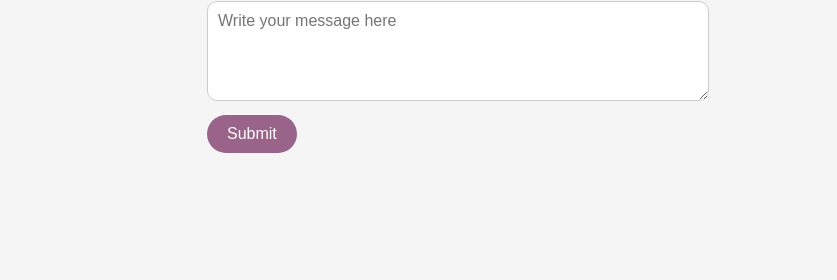
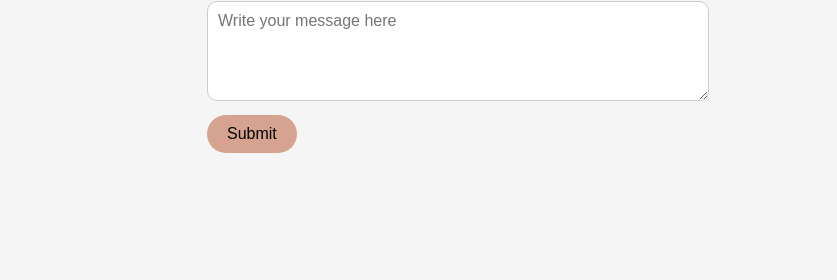
Before and after one commit to charlisable/portfolio, a plain HTML site: page index.html in a window 1280 px wide. Shown: the part 3276-3556 px from the top of the page, 443-1280 px from the left. Drawn offline with nearby package versions, Linux system fonts and the light colour scheme.

Commit message:
changed button color

```diff
--- a/style.css
+++ b/style.css
@@ -434,8 +434,8 @@ input[type=text], textarea {
     resize: vertical;
   }
   input[type=submit] {
-    background-color: var(--color1);
-    color: white;
+    background-color: var(--color2);
+    color: black;
     padding: 10px 20px;
     border: none;
     border-radius: 20px;
@@ -443,8 +443,8 @@ input[type=text], textarea {
   }
 
   input[type=submit]:hover {
-    background-color: var(--color3);
-    color: black;
+    background-color: var(--color1);
+    color: white;
   }
 
   .submit-container {
```
